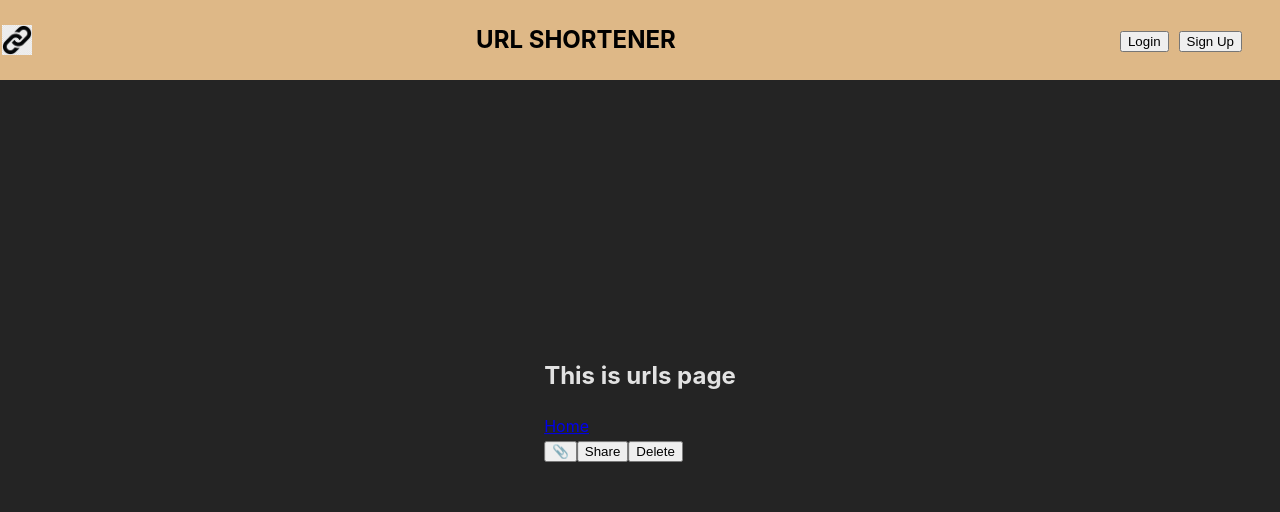
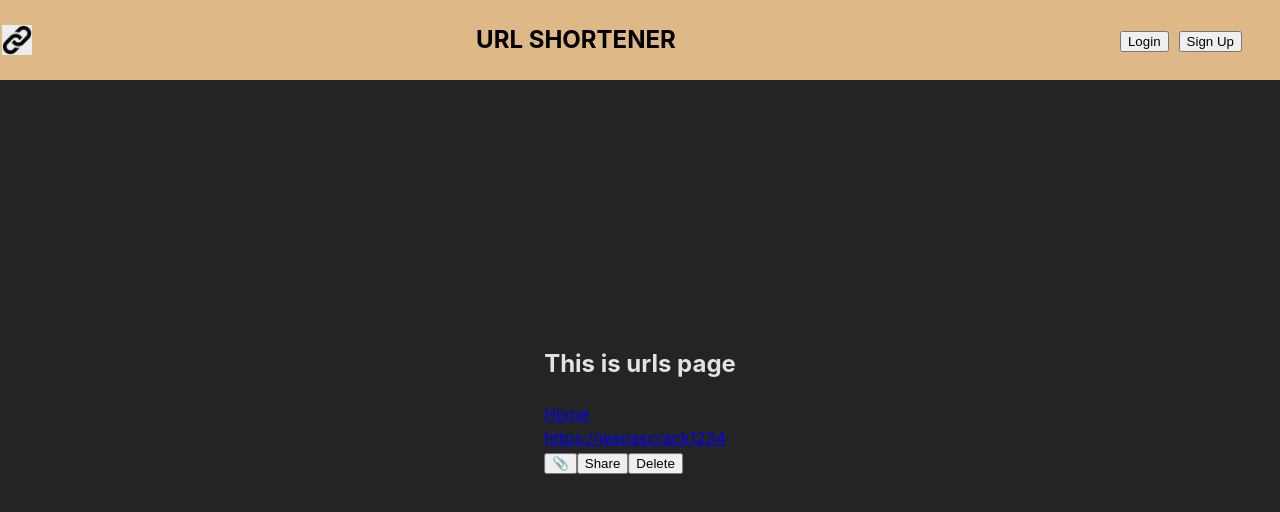
Before and after one commit to YahirGX5/url-shortener-frontend, a React (Vite) app: page /urls in a window 1280 px wide. Shown: the top 512 px of the page. Built offline with nearby package versions, Linux system fonts and the light colour scheme.

Commit message:
added a sample url in app.tsx, changed the logic of render in urlsPage.tsx, comments in homepage.tsx and changes in urlsview.tsx

```diff
--- a/src/components/App/App.tsx
+++ b/src/components/App/App.tsx
@@ -10,7 +10,7 @@ import './App.css';
 
 function App() {
   const [login, setLogin] = useState(false);
-  const [urls, setUrls] = useState([{ originalUrl: '', shortUrl: '' }]);
+  const [urls, setUrls] = useState([{ originalUrl: 'https://www.google.com.mx/?hl=es', shortUrl: 'https://wenascrack1234' }]);
 
   return (
     <main>
--- a/src/components/UrlsView/UrlsView.tsx
+++ b/src/components/UrlsView/UrlsView.tsx
@@ -21,7 +21,7 @@ export function UrlsViews ({ originalUrl, shortUrl }: UrlsViewsProps) {
 
     return (
         <article className="UrlContainer">
-            <a href={originalUrl} className="AnchorUrl">{urlRef.current}</a>
+            <a href={originalUrl} className="AnchorUrl" target="_blank">{urlRef.current}</a>
             <section className="ButtonsContainer">
                 <button className="CopyButton" onClick={handleCopy}>📎</button>
                 <button className="ShareButton">Share</button>
--- a/src/pages/UrlsPage/UrlsPage.tsx
+++ b/src/pages/UrlsPage/UrlsPage.tsx
@@ -21,9 +21,9 @@ export function UrlsPage () {
         <section className="UrlsContainer">
             <h1>This is urls page</h1>
             <Link href="/home">Home</Link>
-            {urls ?
-                urls.map(({ originalUrl, shortUrl }) => <UrlsViews originalUrl={originalUrl} shortUrl={shortUrl}/>)
-            : <h1>Nothing to see here</h1>}
+            {urls.length === 0 ?
+                <h1>Nothing to see here</h1>
+            : urls.map(({ originalUrl, shortUrl }) => <UrlsViews originalUrl={originalUrl} shortUrl={shortUrl} key={shortUrl}/>)}
         </section>
     )
 }
```
Also changed, not shown: src/pages/HomePage/HomePage.tsx (+8 -2 lines).
